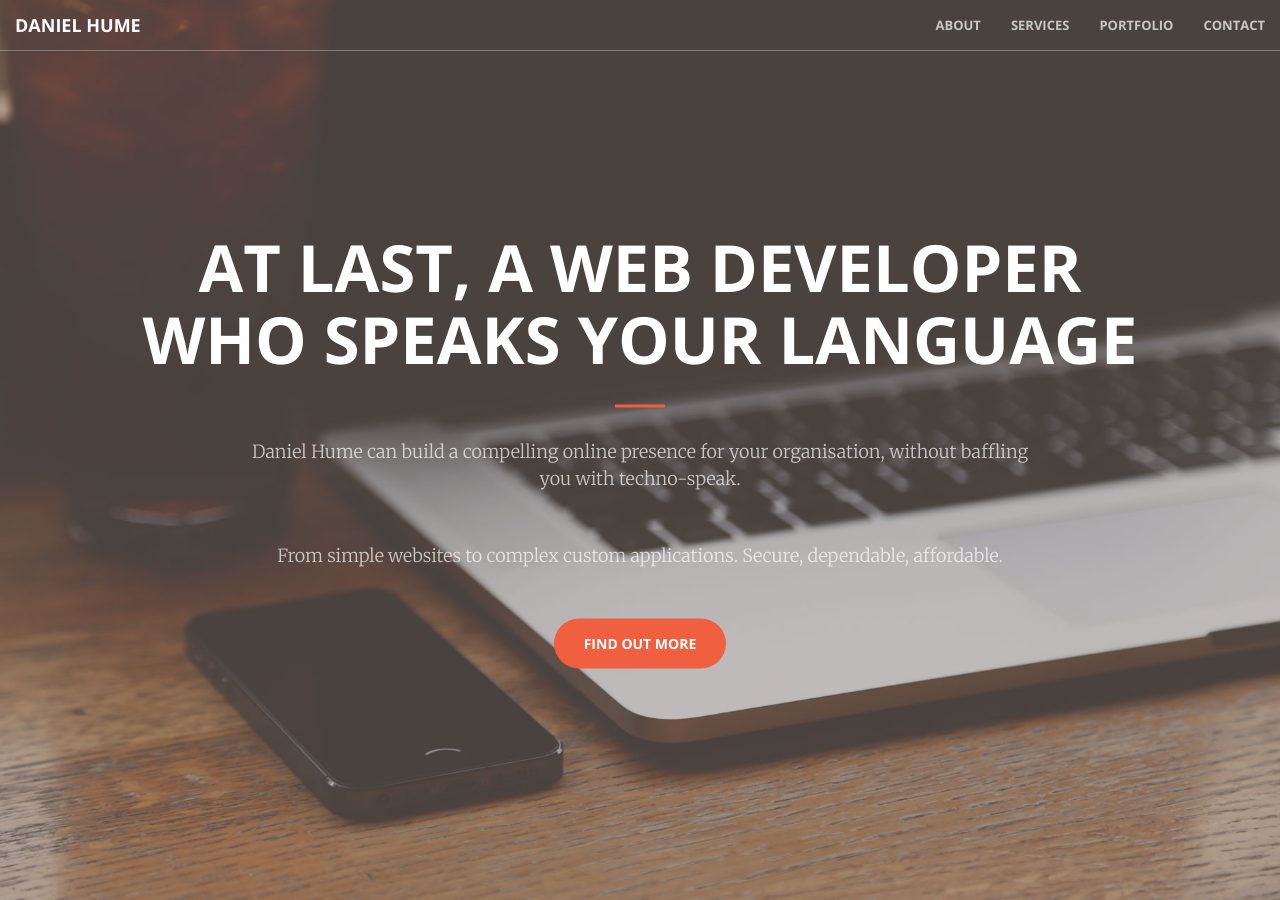
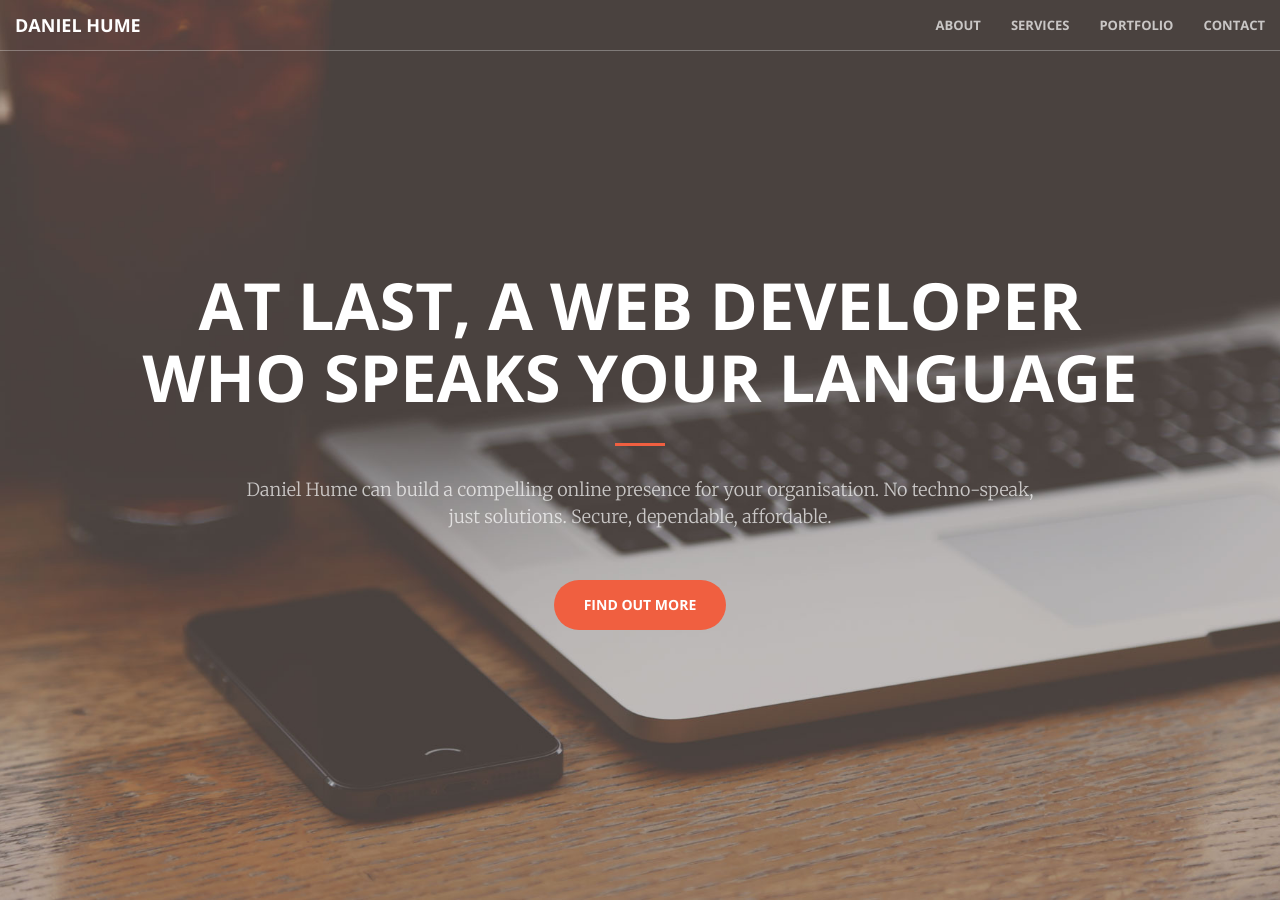
Before and after one commit to FearNotDaniel/website, a Jekyll site: the page built from index.html, in a window 1280 px wide and 900 px high. Built offline with Jekyll 4.4.1, drawn with Linux system fonts in a browser that asks for light colours.

Commit message:
rewrite header and nav again

```diff
--- a/_includes/header.html
+++ b/_includes/header.html
@@ -3,8 +3,8 @@
         <div class="header-content-inner">
             <h1>At last, a web developer who speaks your language</h1>
             <hr>
-            <p>Daniel Hume can build a compelling online presence for your organisation, without baffling you with techno-speak.</p>
-			<p>From simple websites to complex custom applications. Secure, dependable, affordable.</p>
+            <p>Daniel Hume can build a compelling online presence for your organisation. No techno-speak, just solutions. Secure, dependable, affordable.</p>
+			<!-- From simple websites to complex custom applications. -->
             <a href="#about" class="btn btn-primary btn-xl page-scroll">Find Out More</a>
         </div>
     </div>
```
